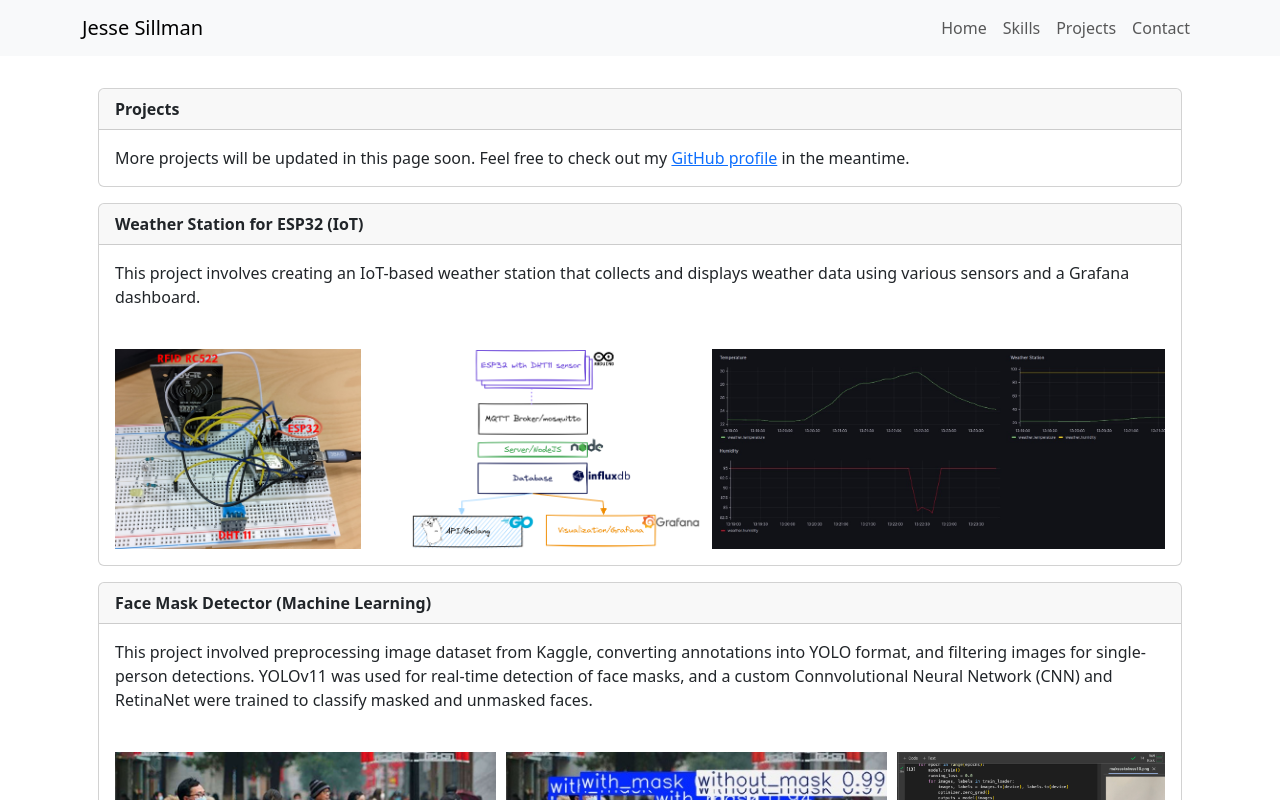
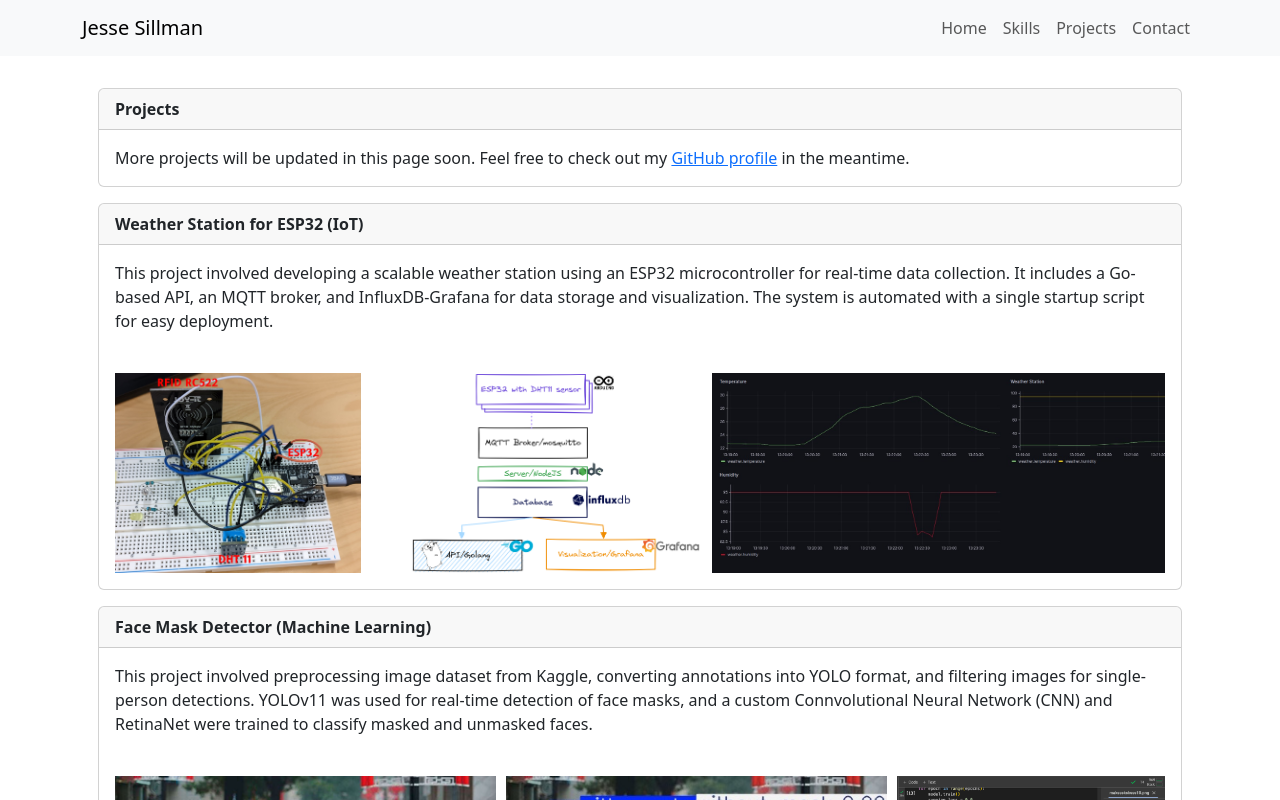
Before and after one commit to jessesillman/Portfolio, a React (Vite) app in the folder frontend/: page /projects in a window 1280 px wide. Shown: the top 800 px of the page. Built offline with nearby package versions, Linux system fonts and the light colour scheme.

Commit message:
Projects updated

```diff
--- a/frontend/src/pages/Projects.jsx
+++ b/frontend/src/pages/Projects.jsx
@@ -32,7 +32,8 @@ const Projects = () => {
                         <Card.Header style={{ fontWeight: 'bold' }}>Weather Station for ESP32 (IoT)</Card.Header>
                         <Card.Body>
                             <Card.Text>
-                                This project involves creating an IoT-based weather station that collects and displays weather data using various sensors and a Grafana dashboard.
+                            This project involved developing a scalable weather station using an ESP32 microcontroller for real-time data collection. It includes a Go-based API, an MQTT broker,
+                            and InfluxDB-Grafana for data storage and visualization.  The system is automated with a single startup script for easy deployment.
                             </Card.Text>
                             < br />
                             <div style={{ display: 'flex', overflowX: 'auto' }}>
```
